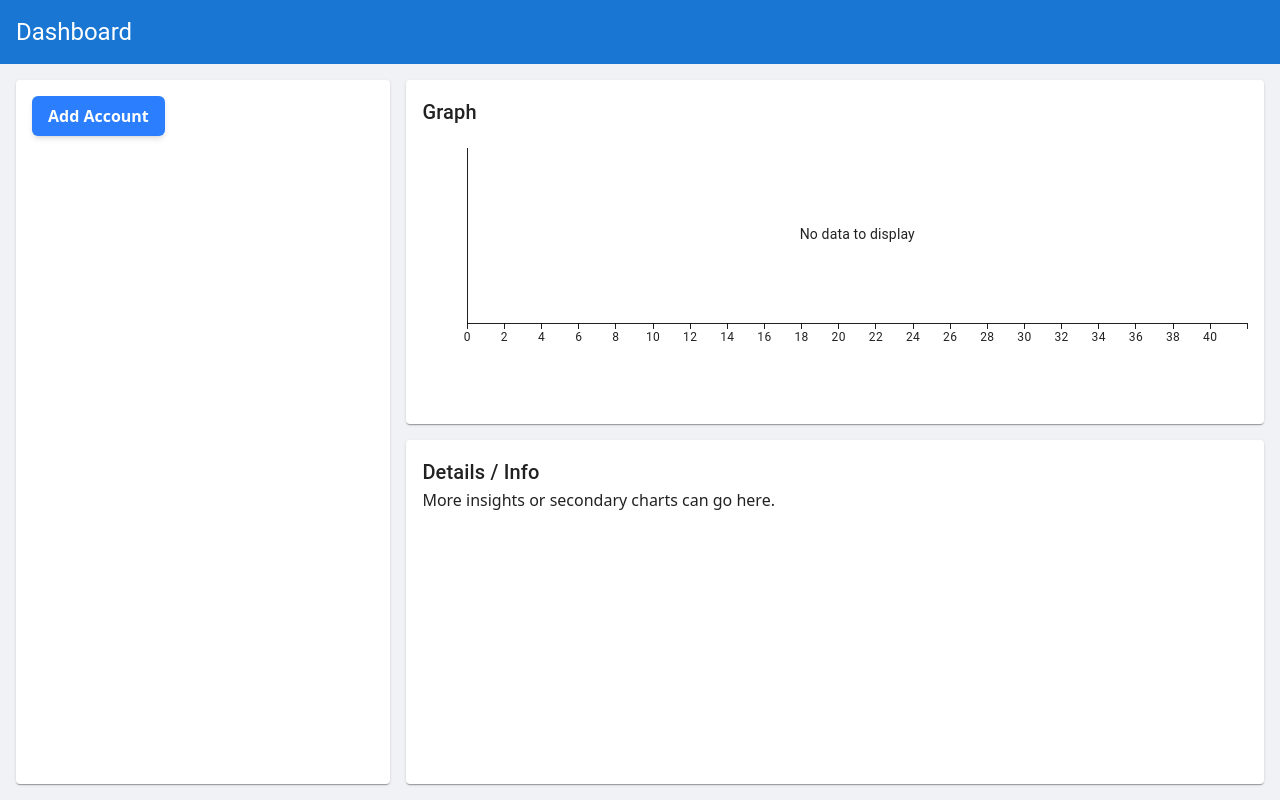
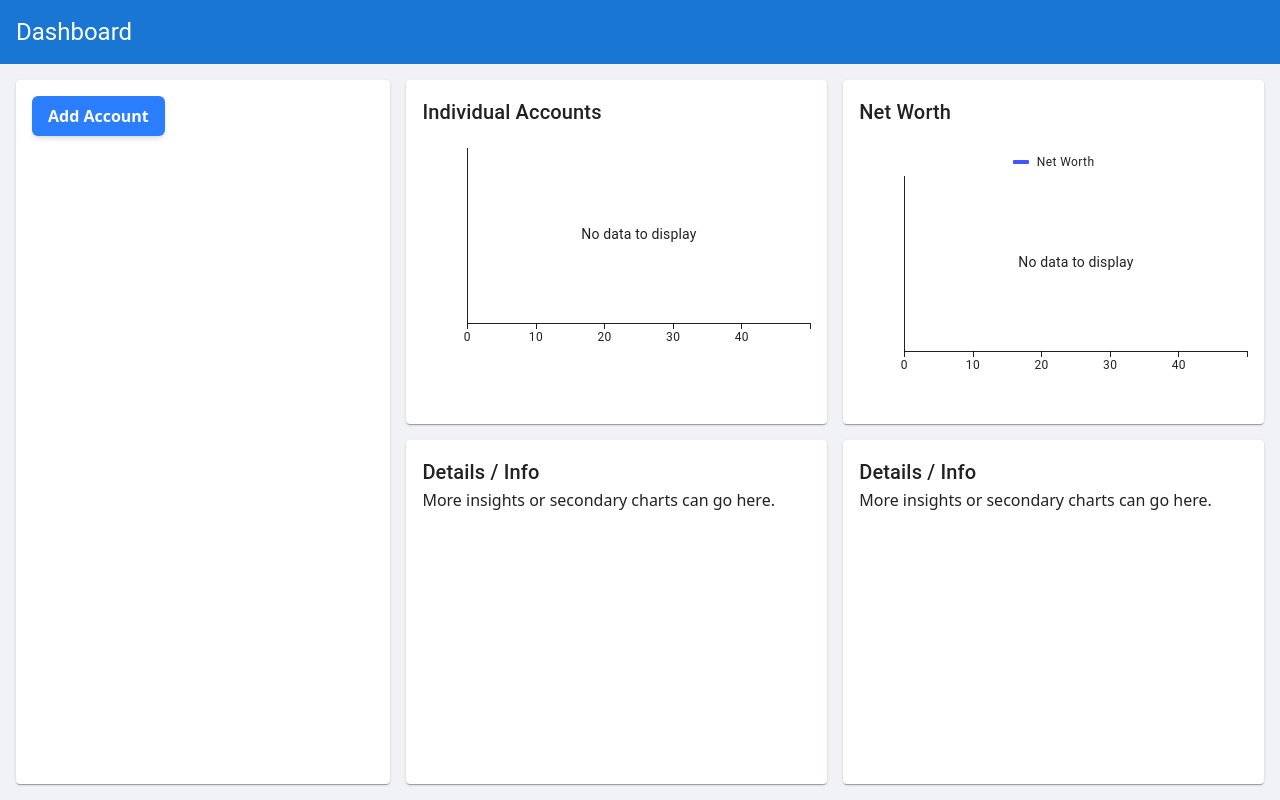
Before and after one commit to jgoldstein130/Financial-App, a Next.js app in the folder financial-app/: page / in a window 1280 px wide. Built offline with nearby package versions, Linux system fonts and the light colour scheme.

Commit message:
Add Graph For Net Worth

```diff
--- a/financial-app/src/app/Components/GraphSection/GraphSection.tsx
+++ b/financial-app/src/app/Components/GraphSection/GraphSection.tsx
@@ -15,8 +15,20 @@ const GraphSection = ({ children, ...props }: Props) => {
     return xAxis;
   };
 
+  const sumArraysIn2dArray = (arr: number[][]) => {
+    if (arr.length === 0) return [];
+    const total = [...arr[0]];
+    for (let i = 1; i < arr.length; i++) {
+      for (let j = 0; j < arr[i].length; j++) {
+        total[j] += arr[i][j];
+      }
+    }
+    return total;
+  };
+
   const getDataForAllAccounts = (numYears: number) => {
     const data = [];
+    if (props.mode === "individual accounts") {
       for (let i = 0; i < props.accounts.length; i++) {
         data.push({
           data: getDataForAnAccount(props.accounts[i], numYears),
@@ -24,6 +36,12 @@ const GraphSection = ({ children, ...props }: Props) => {
         });
       }
       return data;
+    } else if (props.mode === "net worth") {
+      for (let i = 0; i < props.accounts.length; i++) {
+        data.push(getDataForAnAccount(props.accounts[i], numYears));
+      }
+      return [{ data: sumArraysIn2dArray(data), label: "Net Worth" }];
+    }
   };
 
   const getDataForAnAccount = (account: Account, numYears: number) => {
@@ -41,7 +59,7 @@ const GraphSection = ({ children, ...props }: Props) => {
     for (let i = 1; i <= numYears; i++) {
       balanceAtTimes.push(
         balanceAtTimes[balanceAtTimes.length - 1] +
-          balanceAtTimes[balanceAtTimes.length - 1] * Number(annualInterest)
+          balanceAtTimes[balanceAtTimes.length - 1] * annualInterest
       );
     }
     return balanceAtTimes;
@@ -51,7 +69,7 @@ const GraphSection = ({ children, ...props }: Props) => {
     <div style={{ height: "300px", marginTop: "20px" }}>
       <LineChart
         xAxis={[{ data: xAxisGenerator(24, 65) }]}
-        series={getDataForAllAccounts(65 - 24)}
+        series={getDataForAllAccounts(65 - 24) || []}
         height={200}
         margin={0}
       />
@@ -62,6 +80,7 @@ const GraphSection = ({ children, ...props }: Props) => {
 interface Props {
   children?: ReactNode;
   accounts: Account[];
+  mode: "individual accounts" | "net worth";
 }
 
 export default GraphSection;
--- a/financial-app/src/app/page.tsx
+++ b/financial-app/src/app/page.tsx
@@ -126,8 +126,24 @@ const Home = () => {
           >
             <Card sx={{ flex: 1 }}>
               <CardContent>
-                <Typography variant="h6">Graph</Typography>
-                <GraphSection accounts={accounts} />
+                <Typography variant="h6">Individual Accounts</Typography>
+                <GraphSection accounts={accounts} mode="individual accounts" />
+              </CardContent>
+            </Card>
+            <Card sx={{ flex: 1 }}>
+              <CardContent>
+                <Typography variant="h6">Details / Info</Typography>
+                <div>More insights or secondary charts can go here.</div>
+              </CardContent>
+            </Card>
+          </Box>
+          <Box
+            sx={{ flex: 1, display: "flex", flexDirection: "column", gap: 2 }}
+          >
+            <Card sx={{ flex: 1 }}>
+              <CardContent>
+                <Typography variant="h6">Net Worth</Typography>
+                <GraphSection accounts={accounts} mode="net worth" />
               </CardContent>
             </Card>
             <Card sx={{ flex: 1 }}>
```
Lines whose indentation alone changed are shown as unchanged.
